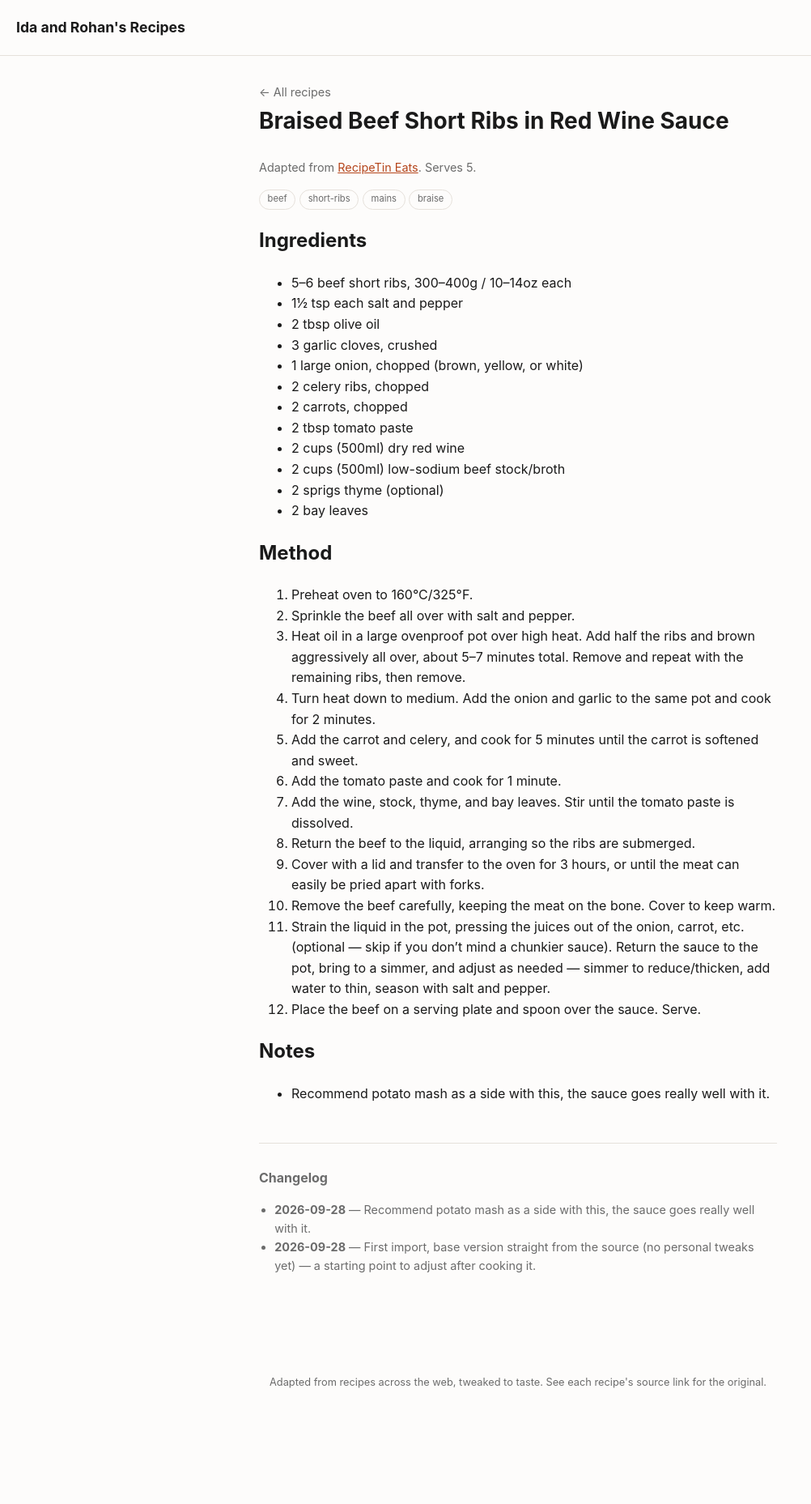
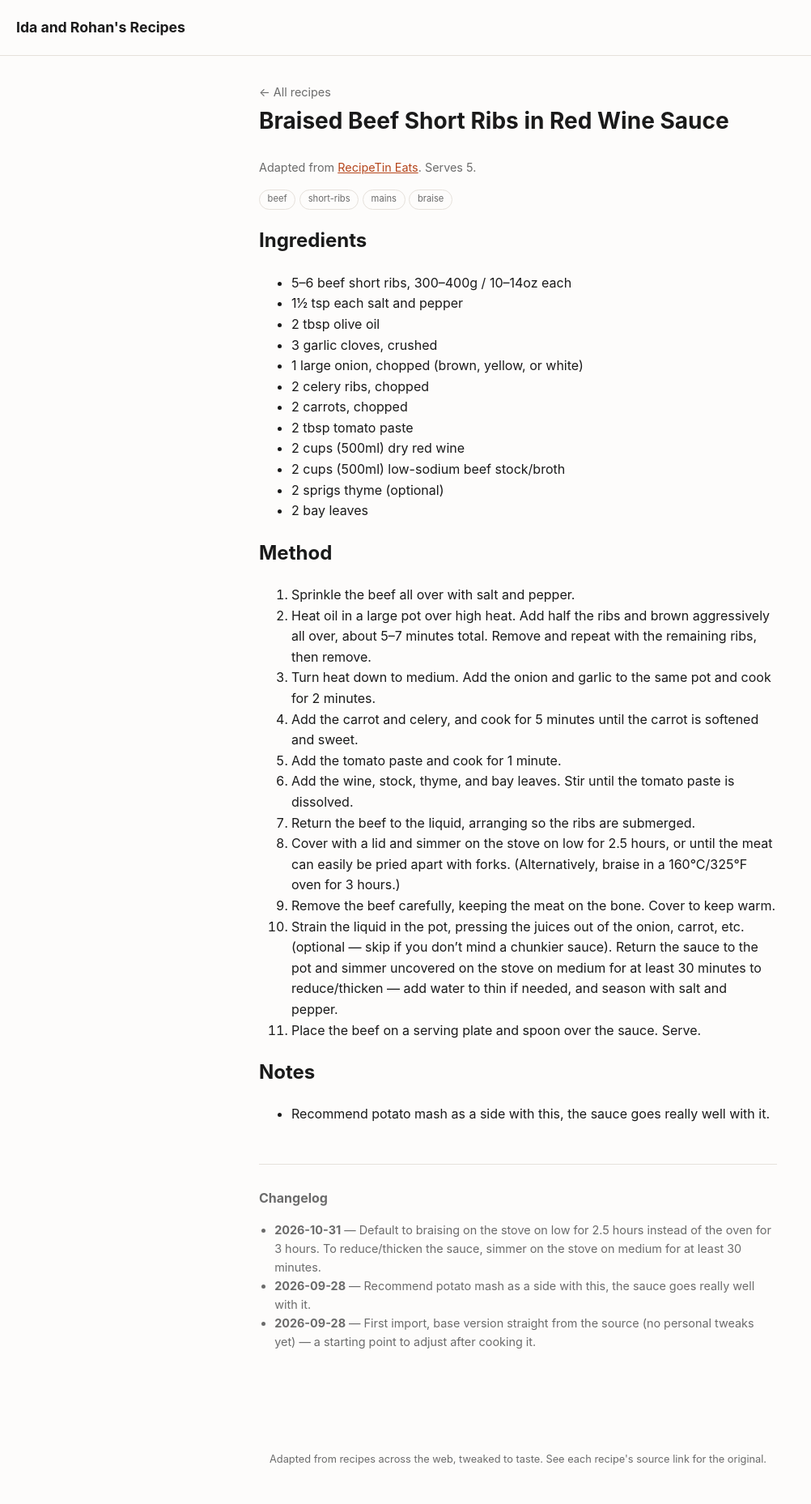
Before and after one commit to rohanswami92/recipes, a Jekyll site: the page built from _recipes/braised-beef-short-ribs-red-wine-sauce.md, in a window 1280 px wide. Shown: the whole page at 81% size, without its empty margins (0-1002 px from the left). Built offline with Jekyll 4.4.1, drawn with Linux system fonts in a browser that asks for light colours; before the commit the page ends 1762 px from its top, so only the background shows below that.

Commit message:
Default braised beef short ribs to stove-top cooking
Switch the default method from a 3-hour oven braise to simmering on
the stove on low for 2.5 hours, keeping the oven as an alternative.
Also clarify reducing the sauce on medium for at least 30 minutes.

Co-Authored-By: Claude Sonnet 5 <noreply@anthropic.com>

```diff
--- a/_recipes/braised-beef-short-ribs-red-wine-sauce.md
+++ b/_recipes/braised-beef-short-ribs-red-wine-sauce.md
@@ -6,6 +6,11 @@ date_added: 2026-09-28
 tags: [beef, short-ribs, mains, braise]
 servings: 5
 changelog:
+  - date: 2026-10-31
+    note: >-
+      Default to braising on the stove on low for 2.5 hours instead of the oven for
+      3 hours. To reduce/thicken the sauce, simmer on the stove on medium for at
+      least 30 minutes.
   - date: 2026-09-28
     note: >-
       Recommend potato mash as a side with this, the sauce goes really well with it.
@@ -32,22 +37,22 @@ changelog:
 
 ## Method
 
-1. Preheat oven to 160°C/325°F.
-2. Sprinkle the beef all over with salt and pepper.
-3. Heat oil in a large ovenproof pot over high heat. Add half the ribs and brown aggressively
+1. Sprinkle the beef all over with salt and pepper.
+2. Heat oil in a large pot over high heat. Add half the ribs and brown aggressively
    all over, about 5–7 minutes total. Remove and repeat with the remaining ribs, then remove.
-4. Turn heat down to medium. Add the onion and garlic to the same pot and cook for 2 minutes.
-5. Add the carrot and celery, and cook for 5 minutes until the carrot is softened and sweet.
-6. Add the tomato paste and cook for 1 minute.
-7. Add the wine, stock, thyme, and bay leaves. Stir until the tomato paste is dissolved.
-8. Return the beef to the liquid, arranging so the ribs are submerged.
-9. Cover with a lid and transfer to the oven for 3 hours, or until the meat can easily be pried
-   apart with forks.
-10. Remove the beef carefully, keeping the meat on the bone. Cover to keep warm.
-11. Strain the liquid in the pot, pressing the juices out of the onion, carrot, etc. (optional —
-    skip if you don't mind a chunkier sauce). Return the sauce to the pot, bring to a simmer, and
-    adjust as needed — simmer to reduce/thicken, add water to thin, season with salt and pepper.
-12. Place the beef on a serving plate and spoon over the sauce. Serve.
+3. Turn heat down to medium. Add the onion and garlic to the same pot and cook for 2 minutes.
+4. Add the carrot and celery, and cook for 5 minutes until the carrot is softened and sweet.
+5. Add the tomato paste and cook for 1 minute.
+6. Add the wine, stock, thyme, and bay leaves. Stir until the tomato paste is dissolved.
+7. Return the beef to the liquid, arranging so the ribs are submerged.
+8. Cover with a lid and simmer on the stove on low for 2.5 hours, or until the meat can easily
+   be pried apart with forks. (Alternatively, braise in a 160°C/325°F oven for 3 hours.)
+9. Remove the beef carefully, keeping the meat on the bone. Cover to keep warm.
+10. Strain the liquid in the pot, pressing the juices out of the onion, carrot, etc. (optional —
+    skip if you don't mind a chunkier sauce). Return the sauce to the pot and simmer uncovered on
+    the stove on medium for at least 30 minutes to reduce/thicken — add water to thin if needed,
+    and season with salt and pepper.
+11. Place the beef on a serving plate and spoon over the sauce. Serve.
 
 ## Notes
 
```
